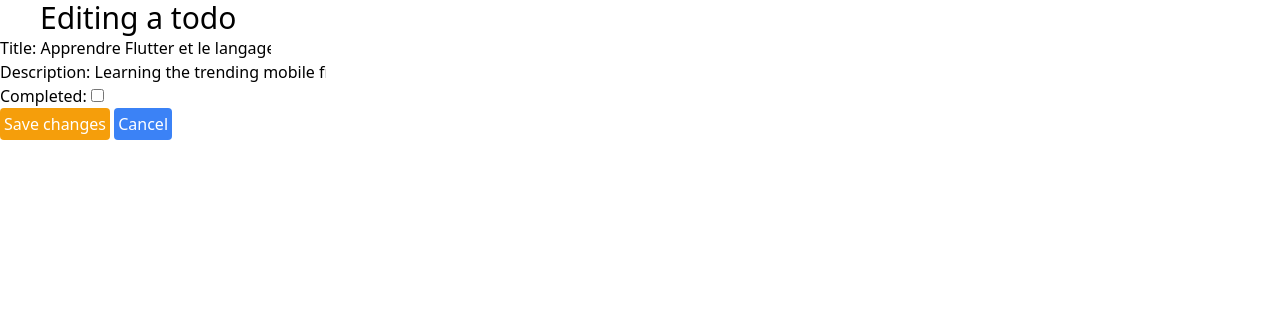
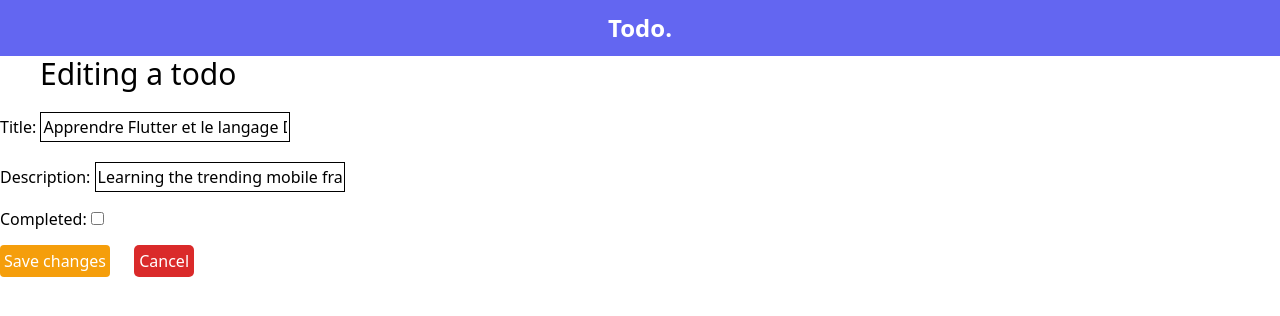
Before and after one commit to mathiam99/Django-todo-app, a Django app: page /edit/17 in a window 1280 px wide. Shown: the top 316 px of the page. Run offline with Django 3.2, Linux system fonts and the light colour scheme; data comes from the database, SQL or seed files in the repository; both versions use the stored data as it was after the commit.

Commit message:
styling...

```diff
--- a/todo/templates/todo/edit.html
+++ b/todo/templates/todo/edit.html
@@ -6,15 +6,46 @@
     <meta name="viewport" content="width=device-width, initial-scale=1.0">
     <title>Todo - Edit</title>
     <link href="https://unpkg.com/tailwindcss@^2/dist/tailwind.min.css" rel="stylesheet">
+    <style type="text/css">
+        input#id_title{
+            border: 1px solid #000;
+            width: 250px;
+            padding: 2px;
+        }
+
+        input#id_description{
+            border: 1px solid #000;
+            width: 250px;
+            padding: 2px;
+            margin-top: 20px;
+        }
+
+        input#id_completed{
+            margin-top: 20px;
+            margin-bottom: 20px;
+        }
+
+        a{
+            background-color: rgb(218, 42, 42);
+            padding: 5px;
+            border-radius: 5px;
+            color: #fff;
+            margin-left: 20px;
+        }
+    </style>
 </head>
 <body>
+    <div class="container bg-indigo-500 text-white max-w-full flex justify-around items-center h-14">
+        <p class="text-2xl font-bold">Todo.</p>
+    </div>
+
     <p class="text-3xl mx-10">Editing a todo</p>
-    <div class="container mx-auto">
+    <div class="container mx-auto mt-5">
         <form action="" method="POST">
             {% csrf_token %}
             {{form.as_p}}
             <input class="bg-yellow-500 hover:bg-yellow-600 text-white p-1 rounded" type="submit" value="Save changes">
-            <input class="bg-blue-500 text-white p-1 rounded hover:bg-blue-600" type="submit" value="Cancel">
+            <a href="{% url 'home' %}">Cancel</a>
         </form>
     </div>
 </body>
```
Also changed, not shown: todo/templates/todo/detail.html (+26 -4 lines), db.sqlite3.
